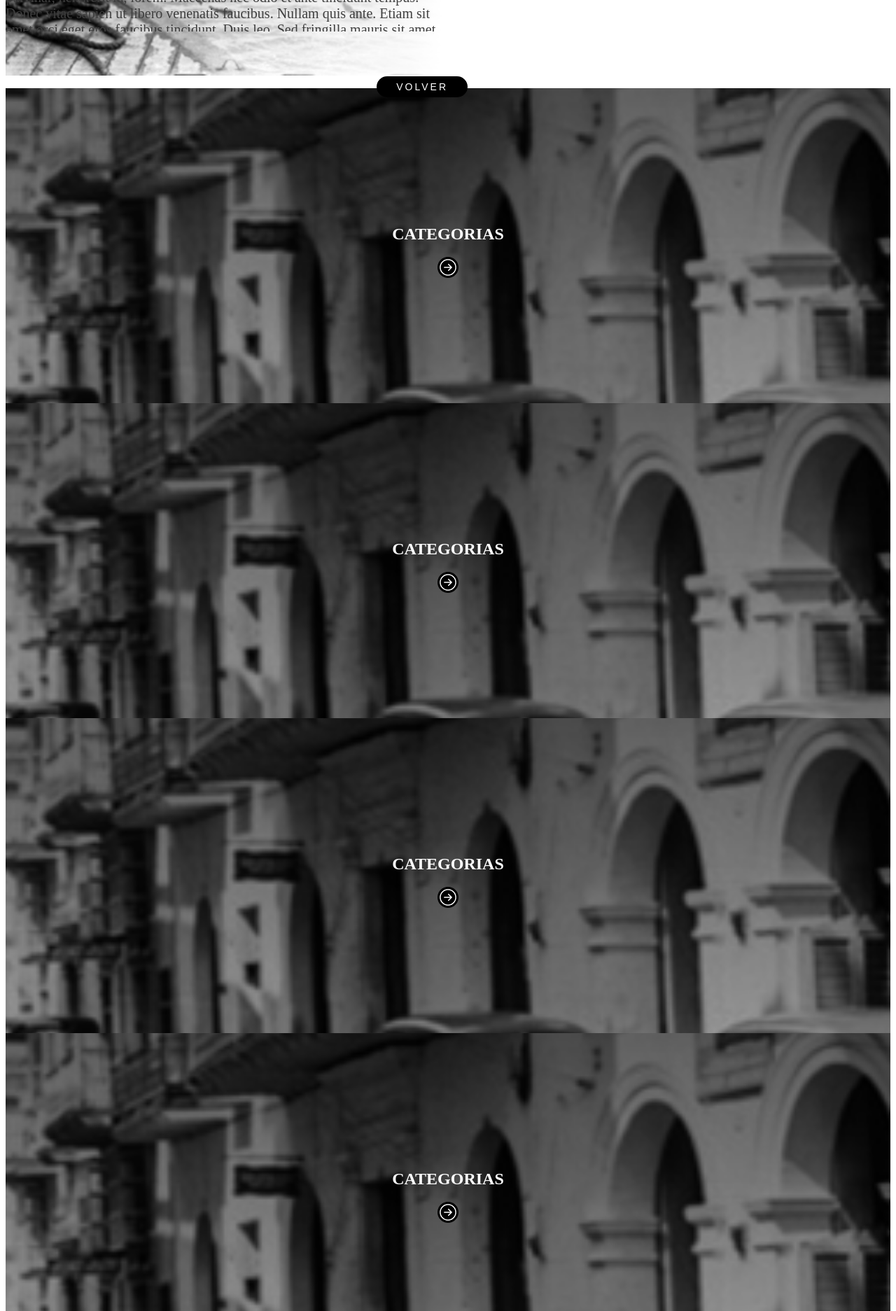
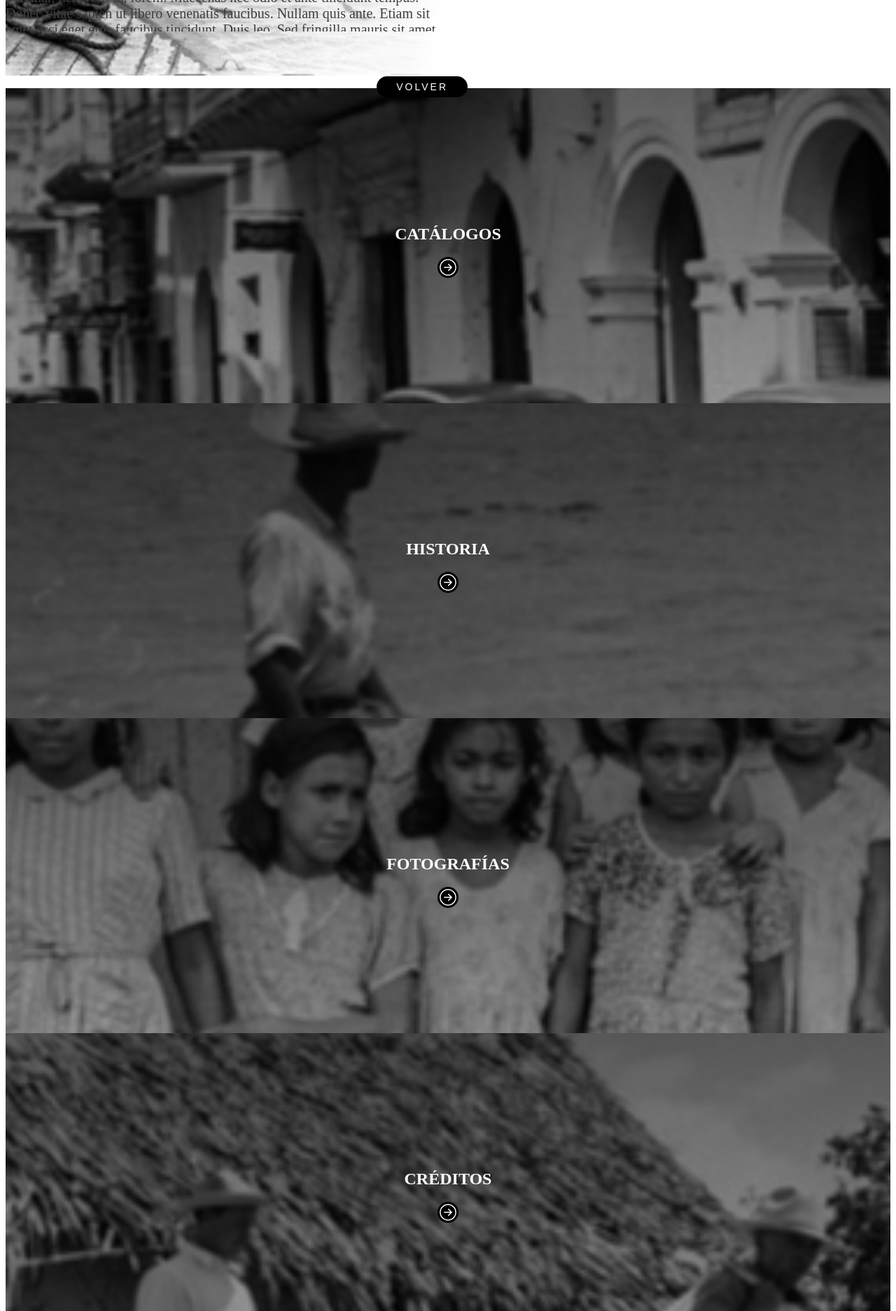
Before and after one commit to DuvanProgrammer/robert-west, a Next.js app: page /historia in a window 1280 px wide. Shown: the part 680-2553 px from the top of the page at 70% size. Built offline with nearby package versions, Linux system fonts and the light colour scheme.

Commit message:
Final ajustes Diego

```diff
--- a/pages/historia.jsx
+++ b/pages/historia.jsx
@@ -4,6 +4,9 @@ import SubheaderWhite from "../components/SubheaderWhite";
 import Image from "next/image";
 import Cardsection from "../components/Cardsection";
 import ImagenPrueba from "../public/img/card-img.png";
+import ImagenPrueba2 from "../public/img/card-historia.png";
+import ImagenPrueba3 from "../public/img/card-fotografias.png";
+import ImagenPrueba4 from "../public/img/card-creditos.png";
 import { useEffect } from 'react'
 import AOS from 'aos'
 
@@ -30,42 +33,34 @@ export default function historia(){
                 />
             </div>
             <br></br>
-            <div className="container mb-5 mt-5">
+            <div className="container mb-5">
                 <div className="row">
-                <div className="col-12 col-md-3"
-                     data-aos="fade-in"
-                     data-aos-duration="1200">
+                    <div className="col-12 col-md-3" >
                     <Cardsection
                         imagen={ImagenPrueba}
-                    title="CATEGORIAS"
-                    link="#"
+                        title="CATÁLOGOS"
+                        link="catalogos"
                     />
                     </div>
-                <div className="col-12 col-md-3"
-                     data-aos="fade-in"
-                     data-aos-duration="1500">
+                    <div className="col-12 col-md-3">
                     <Cardsection
-                    imagen={ImagenPrueba}
-                    title="CATEGORIAS"
-                    link="#"
+                        imagen={ImagenPrueba2}
+                        title="HISTORIA"
+                        link="historia"
                     />
                     </div>
-                <div className="col-12 col-md-3"
-                     data-aos="fade-in"
-                     data-aos-duration="1800">
+                    <div className="col-12 col-md-3">
                     <Cardsection
-                    imagen={ImagenPrueba}
-                    title="CATEGORIAS"
-                    link="#"
+                        imagen={ImagenPrueba3}
+                        title="FOTOGRAFÍAS"
+                        link="fotografias"
                     />
                     </div>
-                <div className="col-12 col-md-3"
-                     data-aos="fade-in"
-                     data-aos-duration="2100">
+                    <div className="col-12 col-md-3">
                     <Cardsection
-                    imagen={ImagenPrueba}
-                    title="CATEGORIAS"
-                    link="#"
+                        imagen={ImagenPrueba4}
+                        title="CRÉDITOS"
+                        link="creditos"
                     />
                     </div>
                 </div>
--- a/pages/index.jsx
+++ b/pages/index.jsx
@@ -69,7 +69,7 @@ export default function inicio() {
             <div>
                 <Cardmenu
                     fondo={FondoPrueba5}
-                    title="CREDITOS"
+                    title="CRÉDITOS"
                     link="creditos"
                 />
             </div>
--- a/pages/robert-west-y-la-escuela-de-berkeley.jsx
+++ b/pages/robert-west-y-la-escuela-de-berkeley.jsx
@@ -36,7 +36,7 @@ export default function escuela() {
                     <div className="col-12 col-md-3" >
                     <Cardsection
                         imagen={ImagenPrueba}
-                        title="CATALOGOS"
+                        title="CATÁLOGOS"
                         link="catalogos"
                     />
                     </div>
@@ -50,14 +50,14 @@ export default function escuela() {
                     <div className="col-12 col-md-3">
                     <Cardsection
                         imagen={ImagenPrueba3}
-                        title="FOTOGRAFIAS"
+                        title="FOTOGRAFÍAS"
                         link="fotografias"
                     />
                     </div>
                     <div className="col-12 col-md-3">
                     <Cardsection
                         imagen={ImagenPrueba4}
-                        title="CREDITOS"
+                        title="CRÉDITOS"
                         link="creditos"
                     />
                     </div>
```
Also changed, not shown: pages/fotografias/index.jsx (+7 -4 lines). Lines whose indentation alone changed are shown as unchanged.
